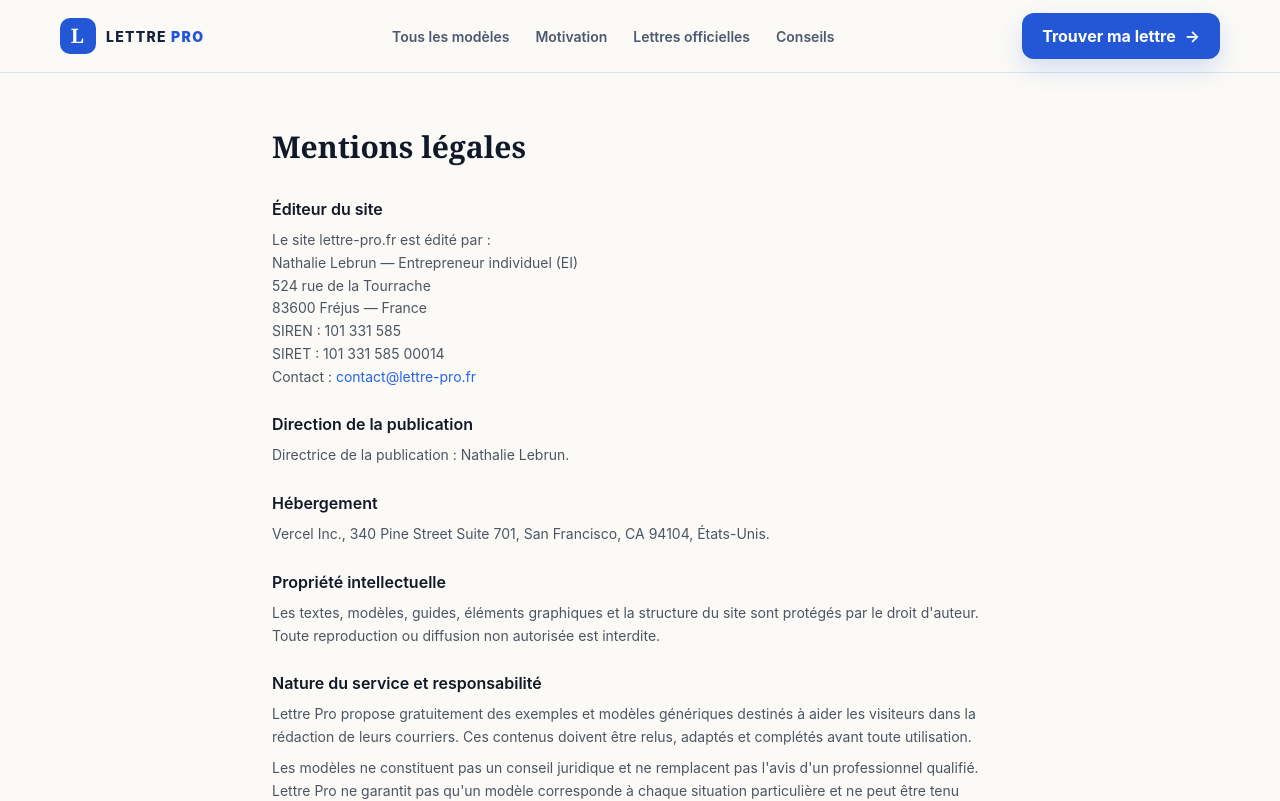
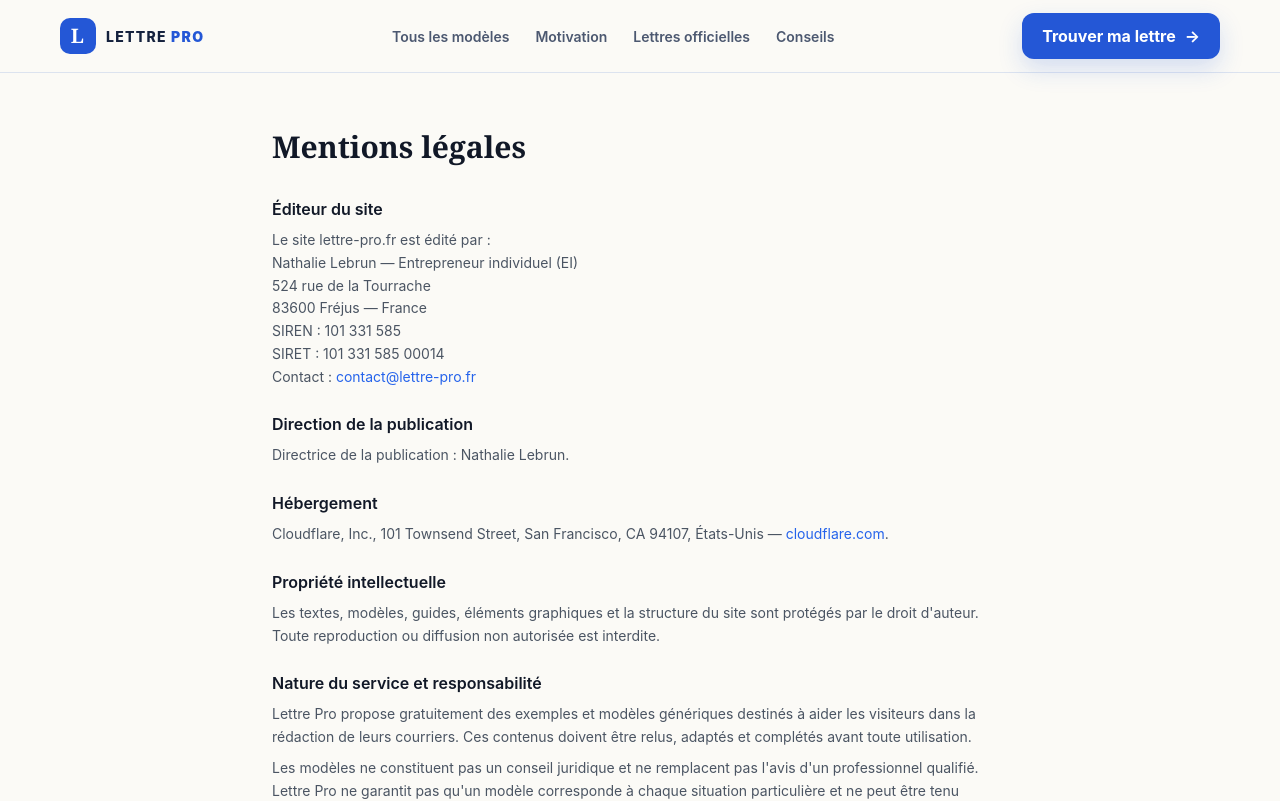
Before and after one commit to selenevoyance14-svg/lettre-pro, a Next.js app: page /mentions-legales in a window 1280 px wide. Shown: the top 801 px of the page. Built offline with nearby package versions, Linux system fonts and the light colour scheme.

Commit message:
Corrige l hébergeur Cloudflare

```diff
--- a/src/app/mentions-legales/page.tsx
+++ b/src/app/mentions-legales/page.tsx
@@ -24,7 +24,7 @@ export default function MentionsLegalesPage() {
                 </section>
                 <section>
                     <h2 className="font-semibold text-gray-900 text-base mb-2">Hébergement</h2>
-                    <p>Vercel Inc., 340 Pine Street Suite 701, San Francisco, CA 94104, États-Unis.</p>
+                    <p>Cloudflare, Inc., 101 Townsend Street, San Francisco, CA 94107, États-Unis — <a href="https://www.cloudflare.com" target="_blank" rel="noopener noreferrer" className="text-pro-600 hover:underline">cloudflare.com</a>.</p>
                 </section>
                 <section>
                     <h2 className="font-semibold text-gray-900 text-base mb-2">Propriété intellectuelle</h2>
```
